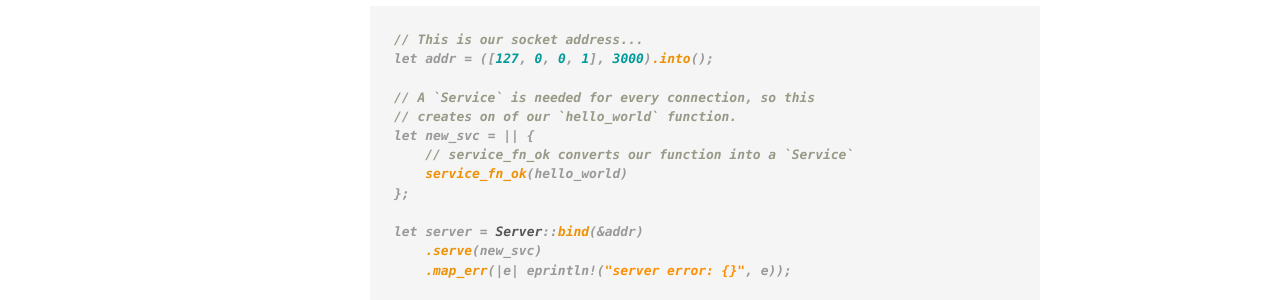
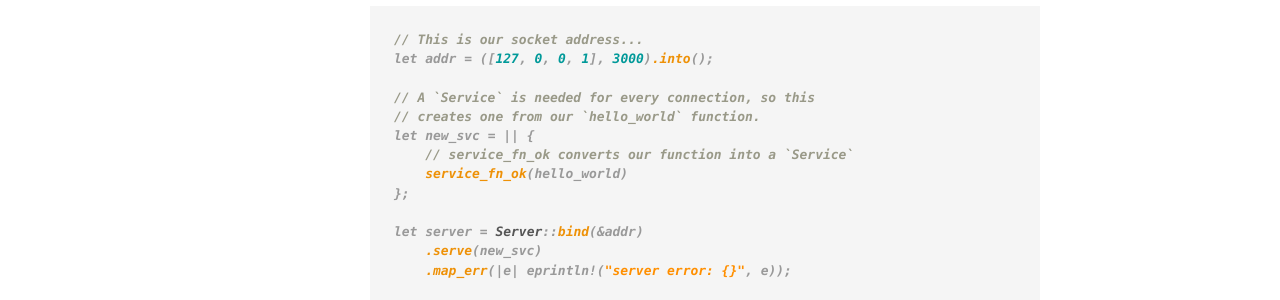
Before and after one commit to hyperium/hyperium.github.io, a Jekyll site: the page built from _guides/server/hello-world.md, in a window 1280 px wide. Shown: the part 1523-1823 px from the top of the page. Built offline with Jekyll 4.4.1, drawn with Linux system fonts in a browser that asks for light colours.

Commit message:
Fix typo (#38)

```diff
--- a/_guides/server/hello-world.md
+++ b/_guides/server/hello-world.md
@@ -77,7 +77,7 @@ We'll dive in to the specifics of some of these things in another guide.
 let addr = ([127, 0, 0, 1], 3000).into();
 
 // A `Service` is needed for every connection, so this
-// creates on of our `hello_world` function.
+// creates one from our `hello_world` function.
 let new_svc = || {
     // service_fn_ok converts our function into a `Service`
     service_fn_ok(hello_world)
```
